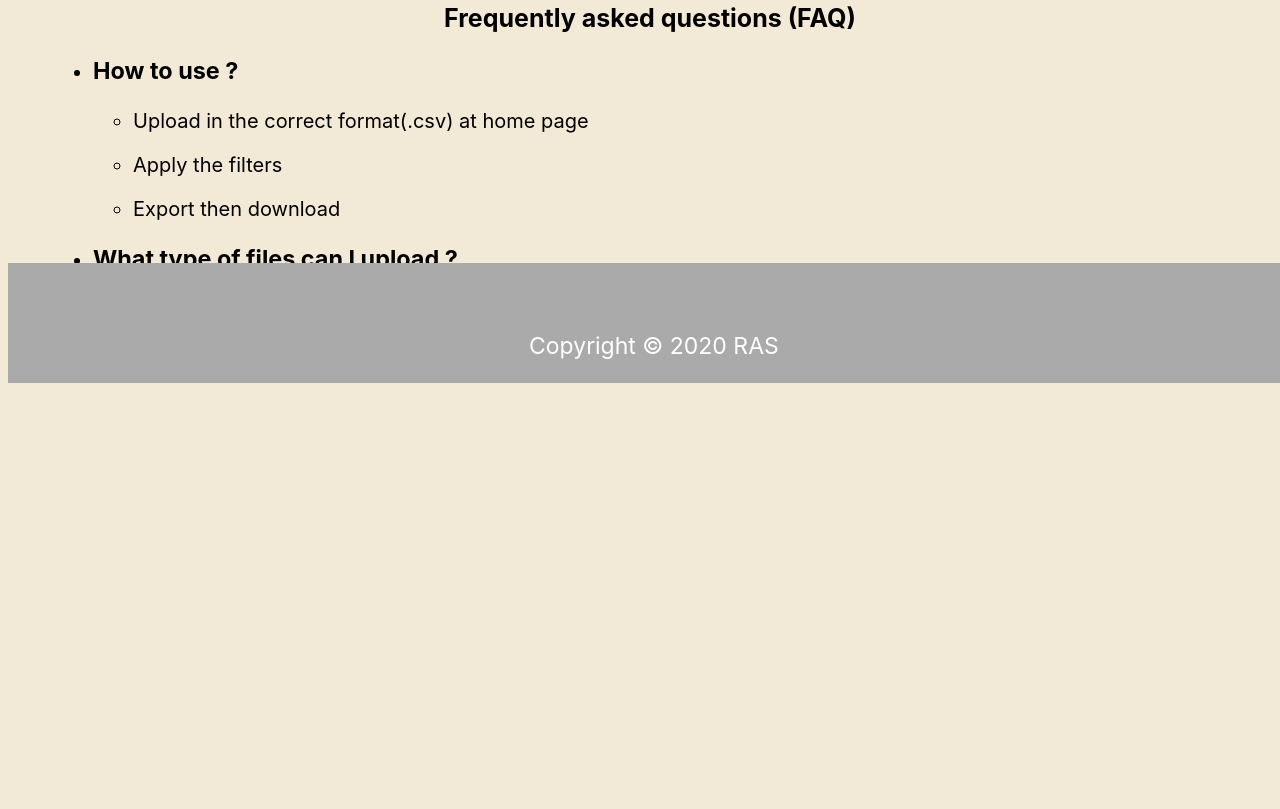
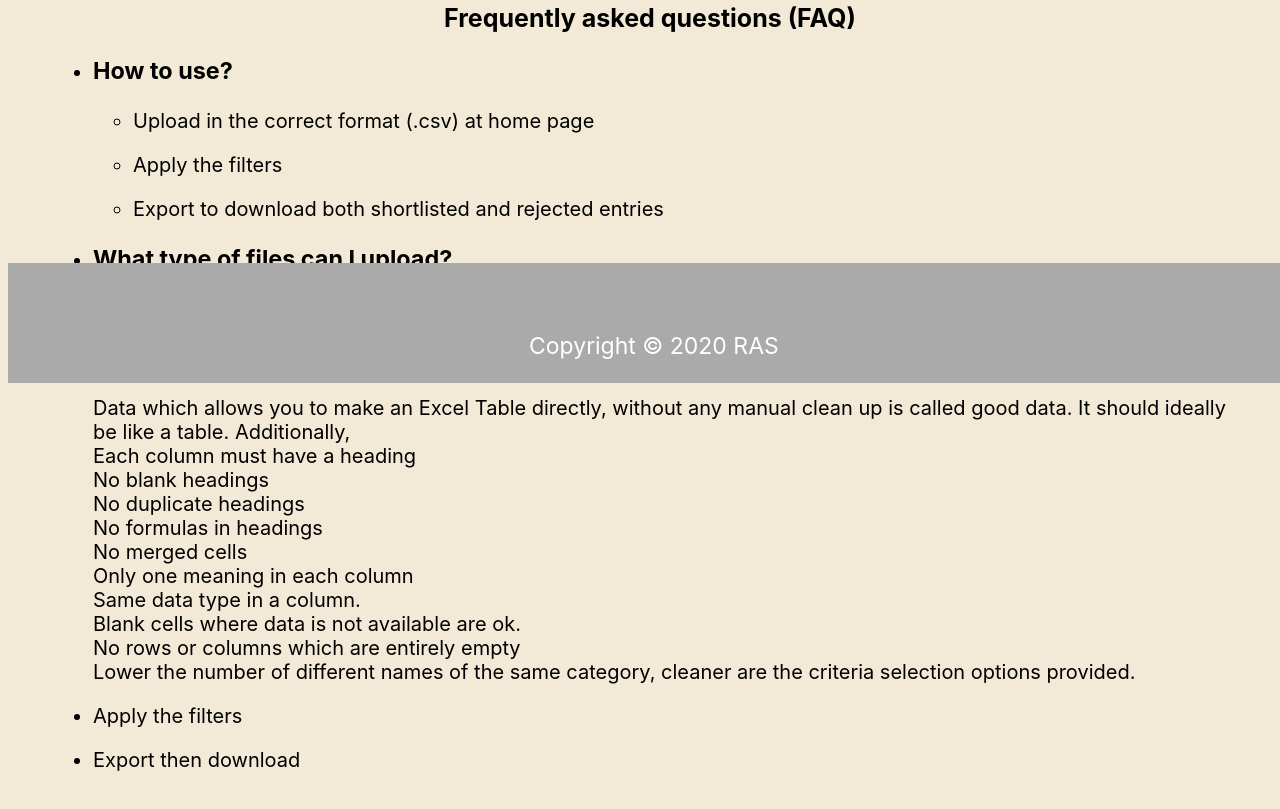
Before and after one commit to crossphoton/irs, a website: page public/About.html in a window 1280 px wide. Shown: the part 417-1226 px from the top of the page. Before the commit the page ends 831 px from the top, so only its background shows below. Drawn offline with Linux system fonts and the light colour scheme.

Commit message:
Update About.html

```diff
--- a/public/About.html
+++ b/public/About.html
@@ -28,30 +28,50 @@
         </p>
         <h2 >Frequently asked questions (FAQ)</h2>
     <ul>
-        <li><h3>How to use ?</h3>
+        <li>    <h3>How to use?</h3>
             <p><ul>
                     <li>
-                <p>Upload in the correct format(.csv) at home page</p>
+                        <p>Upload in the correct format (.csv) at home page</p>
                     </li>
                     <li>
-                <p>
-                    Apply the filters
-                </p>
-
+                        <p>Apply the filters</p>
                     </li>
                     <li>
+                        <p> Export to download both shortlisted and rejected entries</p>
+                    </li>
+                </ul>
+            </p>
+        </li>
+
+        <li>    <h3>What type of files can I upload?    </h3>
+            <p> Comma Separated Values (.csv) </p>
+        </li>
+
+        <li>  <h3> What is good data? </h3>
             <p>
-                    Export then download
+                <p>Data which allows you to make an Excel Table directly, without any manual clean up is called good data. It should ideally be like a table. Additionally,
+                   <br> Each column must have a heading
+                   <br> No blank headings
+                   <br> No duplicate headings
+                   <br> No formulas in headings
+                   <br> No merged cells
+                   <br> Only one meaning in each column
+                   <br> Same data type in a column.
+                   <br> Blank cells where data is not available are ok.
+                   <br> No rows or columns which are entirely empty
+                   <br> Lower the number of different names of the same category, cleaner are the criteria selection options provided.</p>
+
+                <li>
+                    <p>Apply the filters</p>
+                </li>
+                <li>
+                    <p> Export then download</p>
+                </li>
+
             </p>
         </li>
     </ul>
-        </ol></p></li>
-        <li><h3>What type of files can I upload ?</h3>
-        <p>Comma Separated value (.csv)</p></li>
-        <li><h3>
-            What is good data?
-        </h3></li>
-    </ul>
+
     </div>
     <footer>
         <div id="copyright">
@@ -91,9 +111,10 @@
         color: rgb(184, 184, 184);
         border : 4px solid gray;
         padding: 10px 20px;
-        top:10px;
+        top: 10px;
         text-align: center;
         display: inline-block;
+        font-size:medium;
     }
     #button:hover, #button:active
     {
@@ -107,7 +128,6 @@
         height: 180px;
         font-size: 30px;
         top: 0;
-
         background-color: aliceblue;
     }
     footer{
```
Lines whose indentation alone changed are shown as unchanged.
